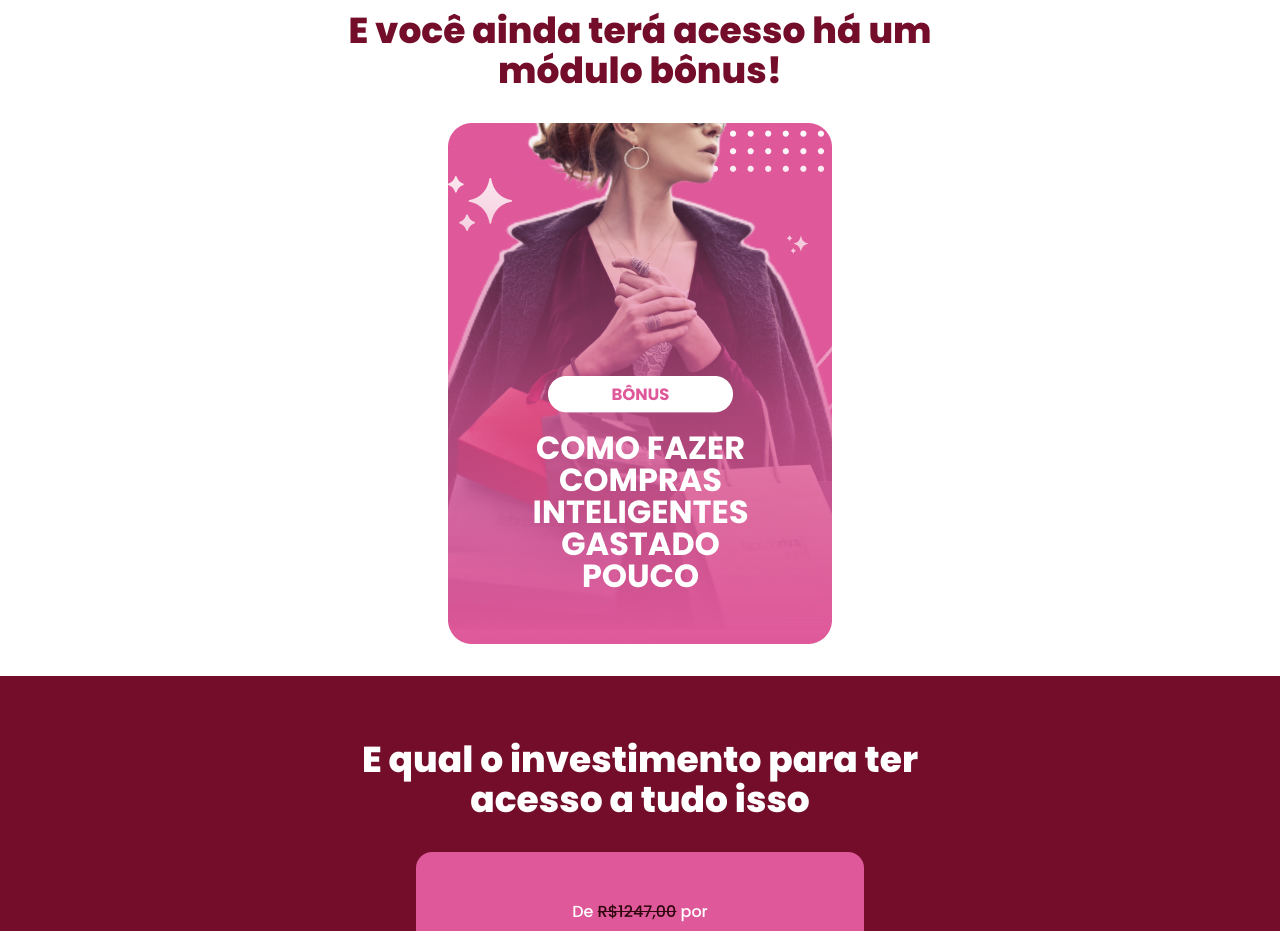
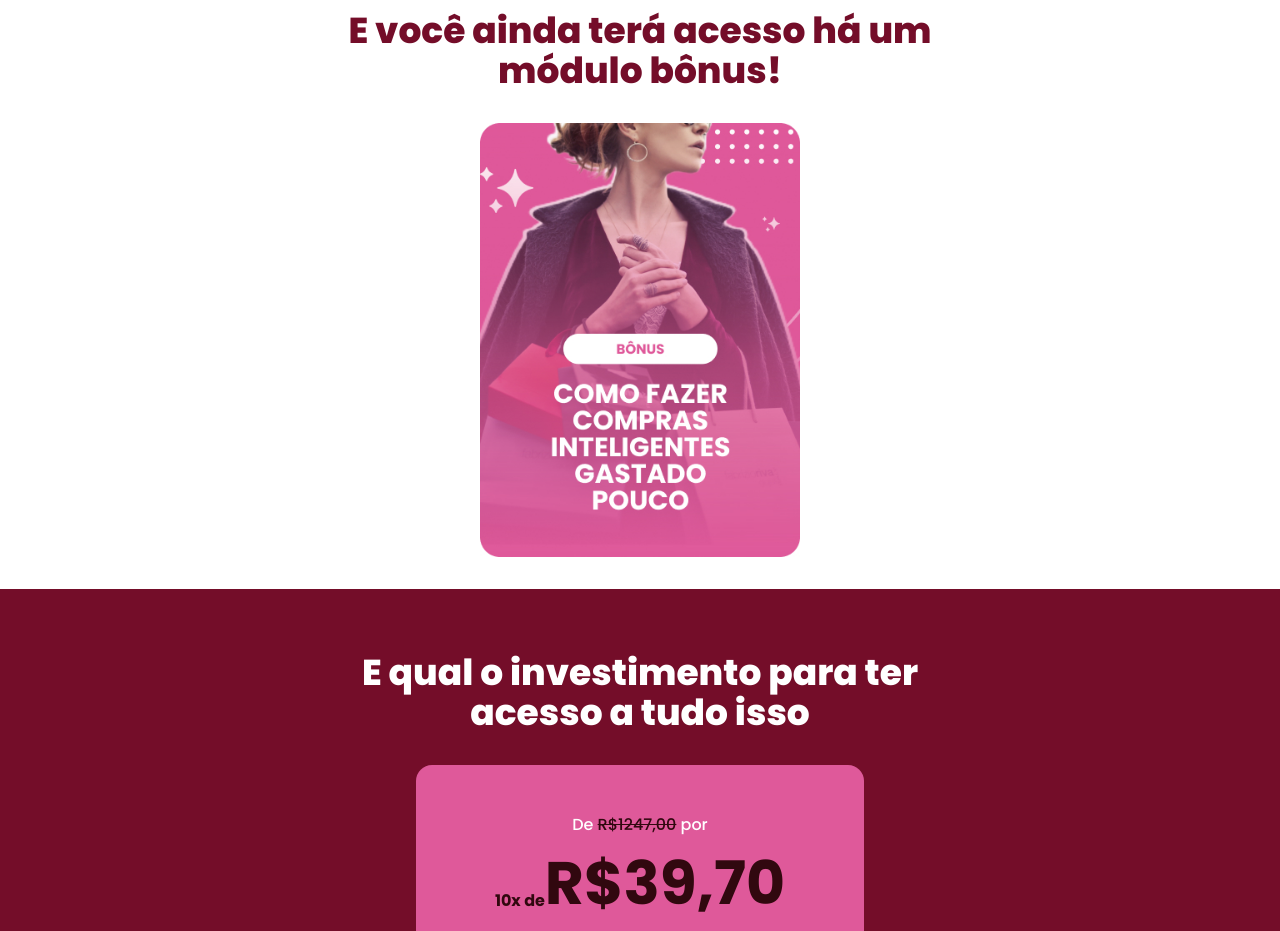
Before and after one commit to wesleyleandro7g/tuany-miranda, a Next.js app: page /espelho-da-moda in a window 1280 px wide. Shown: the part 1360-2291 px from the top of the page. Built offline with nearby package versions, Linux system fonts and the light colour scheme.

Commit message:
Updated popup and whatsapp button

```diff
--- a/src/app/(campaigns)/(fashion-mirror)/espelho-da-moda/page.tsx
+++ b/src/app/(campaigns)/(fashion-mirror)/espelho-da-moda/page.tsx
@@ -2,6 +2,7 @@
 
 import { useState } from "react";
 import { Poppins } from "next/font/google";
+import { useRouter } from "next/navigation";
 import Image from "next/image";
 import Countdown from "@/components/countdown";
 import Accordion from "@/components/accordion";
@@ -15,10 +16,17 @@ const poppins = Poppins({
 });
 
 export default function FashionMirrorV1() {
+  const router = useRouter();
   const [isOpen, setIsOpen] = useState(false);
 
   const openPopup = () => setIsOpen(true);
   const closePopup = () => setIsOpen(false);
+
+  const sendMensage = () => {
+    router.push(
+      "https://wa.me/5538998739798?text=Oi+Tuany%2C+estou+com+d%C3%BAvidas+sobre+o+seu+curso%2C+voc%C3%AA+pode+me+ajudar%3F"
+    );
+  };
 
   return (
     <main className={poppins.className}>
@@ -119,7 +127,7 @@ export default function FashionMirrorV1() {
           E você ainda terá acesso há um módulo bônus!
         </h1>
 
-        <div>
+        <div className="w-full md:max-w-xs">
           <Image
             src="/modules/compras-inteligentes.jpg"
             alt="Visagismo foco no seu rosto"
@@ -142,7 +150,7 @@ export default function FashionMirrorV1() {
           </span>
 
           <div className="flex items-end">
-            <span className="text-dark-sienna font-bold">12x de</span>
+            <span className="text-dark-sienna font-bold">10x de</span>
             <h3 className="text-dark-sienna text-6xl font-bold">R$39,70</h3>
           </div>
 
@@ -382,7 +390,10 @@ export default function FashionMirrorV1() {
           Fale com o nosso time de suporte agora mesmo
         </p>
 
-        <button className="flex w-full max-w-fit justify-center items-center gap-4 px-8 py-4 rounded-full text-lg text-white uppercase font-bold whitespace-nowrap bg-gradient-to-r from-[#06B169] to-[#05693E]">
+        <button
+          onClick={sendMensage}
+          className="flex w-full max-w-fit justify-center items-center gap-4 px-8 py-4 rounded-full text-lg text-white uppercase font-bold whitespace-nowrap bg-gradient-to-r from-[#06B169] to-[#05693E]"
+        >
           <svg
             width="26"
             height="25"
--- a/src/components/popup.tsx
+++ b/src/components/popup.tsx
@@ -48,7 +48,7 @@ export default function Popup(props: Props) {
       <Dialog.Root open={props.isOpen}>
         <Dialog.Portal>
           <Dialog.Overlay className="backdrop-blur-md data-[state=open]:animate-overlayShow fixed inset-0" />
-          <Dialog.Content className="overflow-scroll data-[state=open]:animate-contentShow fixed top-[50%] left-[50%] max-h-[85vh] w-[90vw] max-w-[450px] translate-x-[-50%] translate-y-[-50%] rounded-xl bg-white p-6 shadow-[hsl(206_22%_7%_/_35%)_0px_10px_38px_-10px,_hsl(206_22%_7%_/_20%)_0px_10px_20px_-15px] focus:outline-none">
+          <Dialog.Content className="overflow-y-scroll md:overflow-hidden data-[state=open]:animate-contentShow fixed top-[50%] left-[50%] max-h-[85vh] w-[90vw] max-w-[450px] translate-x-[-50%] translate-y-[-50%] rounded-xl bg-white p-6 shadow-[hsl(206_22%_7%_/_35%)_0px_10px_38px_-10px,_hsl(206_22%_7%_/_20%)_0px_10px_20px_-15px] focus:outline-none">
             <Dialog.Title className="text-violet-web text-center text-3xl font-bold">
               Vamos iniciar...
             </Dialog.Title>
```
